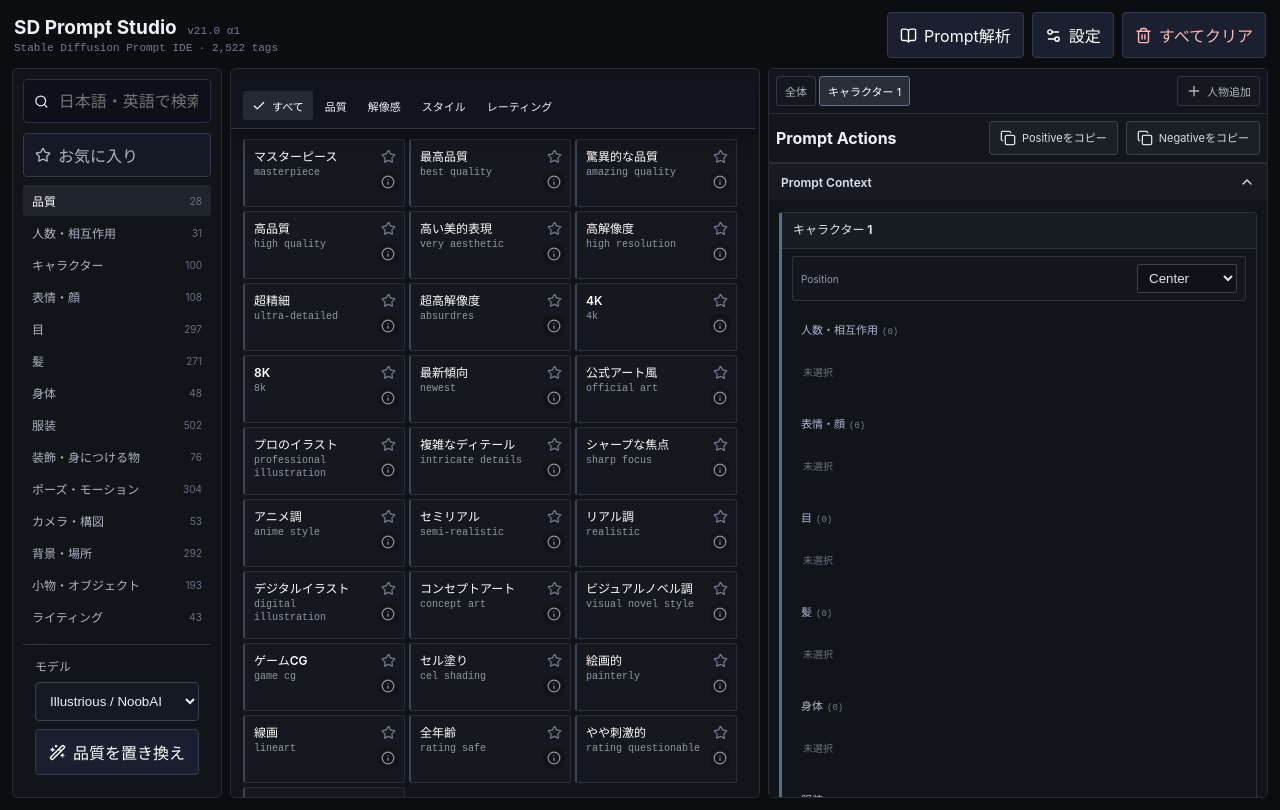
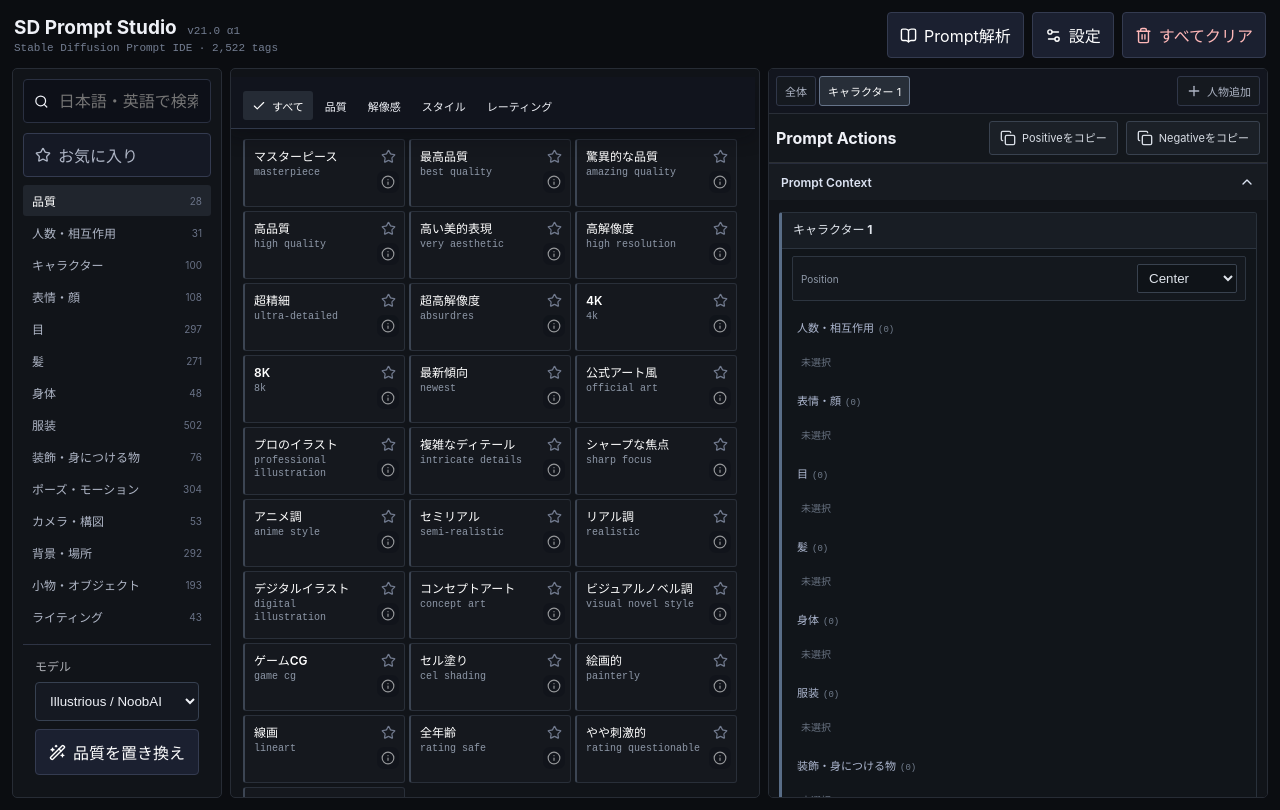
Before and after one commit to whatrune/sd-prompt-studio, a React (Vite) app: page / in a window 1280 px wide. Built offline with nearby package versions, Linux system fonts and the light colour scheme; the HTML template or start-up script is replaced by a standard one.

Commit message:
style(ui): refine Prompt Context density

```diff
--- a/src/App.tsx
+++ b/src/App.tsx
@@ -200,6 +200,7 @@ export default function App() {
     setTimeout(() => setCopied(false), 1400)
   }
   function chooseCategory(c:string){ store.setActiveLayer(isSceneCategory(c) ? 'scene' : 'subject'); setCategory(c); setSubcategory('すべて'); setQuery(''); setFavoritesOnly(false) }
+  function isContextInteractive(targetId:string){ return store.activeLayer === 'scene' || targetId === store.activeBlockId }
   function changeContentLevel(level: ContentRating){
     if (level === 'adult' && store.contentLevel !== 'adult') {
       const accepted = confirm('成人向けタグを表示します。成人キャラクター同士の表現にのみ使用し、未成年を示すタグとは併用できません。表示しますか？')
@@ -369,8 +370,8 @@ export default function App() {
           </button>
           {!selectedCollapsed&&<div className="preview-section-content">
             <div className="selected-outline">
-              {selectedSections.map(section=><section className={`selected-layer context-${section.kind.toLowerCase()}`} key={section.id}><button className="selected-layer-title" onClick={()=>section.targetId==='scene'?store.setActiveLayer('scene'):store.setActiveBlock(section.targetId)}><strong>{section.name}</strong></button>{store.activeLayer==='subject'&&section.targetId===store.activeBlockId&&<label className="context-position">Position<select value={activeSubject.position??'center'} onChange={event=>store.setSubjectPosition(activeSubject.id,event.target.value as 'left'|'center'|'right')}><option value="left">Left</option><option value="center">Center</option><option value="right">Right</option></select></label>}{section.groups.map(entry=><section className="selected-group" key={entry.key}>
-                <div className="selected-group-head"><button onClick={()=>{if(section.targetId!=='scene')store.setActiveBlock(section.targetId);chooseCategory(entry.category);if(entry.subcategory)setSubcategory(entry.subcategory)}}><strong>{entry.label} <small>({entry.items.length})</small></strong></button></div>
+              {selectedSections.map(section=><section className={`selected-layer context-${section.kind.toLowerCase()} ${isContextInteractive(section.targetId)?'interactive':'inactive'}`} key={section.id}><button className="selected-layer-title" disabled={!isContextInteractive(section.targetId)} onClick={()=>section.targetId==='scene'?store.setActiveLayer('scene'):store.setActiveBlock(section.targetId)}><strong>{section.name}</strong></button>{store.activeLayer==='subject'&&section.targetId===store.activeBlockId&&<label className="context-position">Position<select value={activeSubject.position??'center'} onChange={event=>store.setSubjectPosition(activeSubject.id,event.target.value as 'left'|'center'|'right')}><option value="left">Left</option><option value="center">Center</option><option value="right">Right</option></select></label>}{section.groups.map(entry=><section className="selected-group" key={entry.key}>
+                <div className="selected-group-head"><button disabled={!isContextInteractive(section.targetId)} onClick={()=>{if(section.targetId!=='scene')store.setActiveBlock(section.targetId);chooseCategory(entry.category);if(entry.subcategory)setSubcategory(entry.subcategory)}}><strong>{entry.label} <small>({entry.items.length})</small></strong></button></div>
                 <div className="selected-chips">{entry.items.length===0?<small className="selected-empty">{t('unselected',locale)}</small>:entry.items.sort((a,b)=>tagSort(a.tag,b.tag)).map(({tag,layerId})=><div className={`selected-chip category-${tag.category}`} key={`${layerId}-${tag.id}`} title={`${tag.prompt}${tag.weight!==1?` / 重み ${tag.weight.toFixed(1)}`:''}`}>
                   <button className="chip-label" onClick={()=>{const source=visibleDictionaryTags.find(t=>t.id===tag.id);if(source)setInspectedTag(source)}}>{getTagLabel(tag,locale)}</button>
                   {tag.weight!==1&&<span className="chip-weight">{tag.weight.toFixed(1)}</span>}
--- a/src/styles.css
+++ b/src/styles.css
@@ -612,3 +612,18 @@ body{background:#0b0d11}
 .context-position select{min-width:100px;border:1px solid #39424f;border-radius:2px;background:#0f1318;color:#dfe4eb;padding:5px 7px}
 .selected-outline .selected-chips{gap:9px;padding:4px 3px 8px}
 .selected-outline .selected-chip .chip-label{padding:6px 10px}
+
+/* v21.8: dense, interaction-aware Prompt Context */
+.selected-layer>.selected-group{padding:3px 9px 5px;border:0;background:transparent}
+.selected-group-head{margin:0 0 2px}
+.selected-group-head>button{min-height:27px;padding:4px 6px;border:0!important;border-radius:2px;background:transparent!important}
+.selected-layer.interactive .selected-group-head>button:hover{background:#1b2027!important;box-shadow:inset 0 0 0 1px #4c5868}
+.selected-outline .selected-chips{gap:6px;padding:1px 2px 4px}
+.selected-outline .selected-chip{min-height:27px}
+.selected-outline .selected-chip .chip-label{padding:5px 8px;line-height:1.25}
+.selected-outline .selected-chip .chip-remove{padding:4px 6px}
+.selected-layer.inactive .selected-layer-title,
+.selected-layer.inactive .selected-group-head>button{cursor:default}
+.selected-layer.inactive .selected-layer-title:hover,
+.selected-layer.inactive .selected-group-head>button:hover{border-color:transparent!important;background:inherit!important;box-shadow:none}
+.selected-layer.inactive button:disabled{opacity:.68}
```
